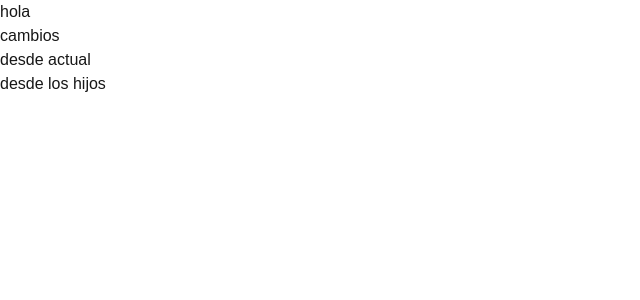
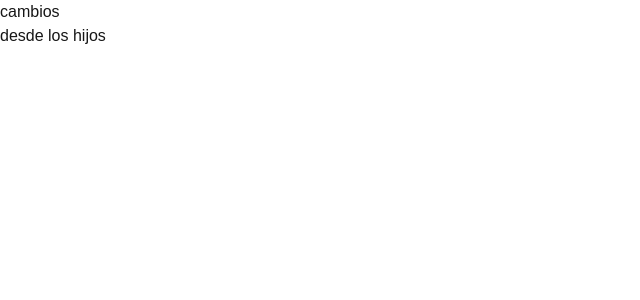
Before and after one commit to Wilmer-sneider/Next-api-full, a Next.js app: page / in a window 1280 px wide. Shown: the top 300 px of the page, without its empty margins (0-640 px from the left). Built offline with nearby package versions, Linux system fonts and the light colour scheme.

Commit message:
haciendo peticiones

```diff
--- a/app/page.tsx
+++ b/app/page.tsx
@@ -3,9 +3,7 @@ import ObtenerTask from "./components/ObtenerTask";
 export default function HomePage() {
   return (
     <>
-      <h2>hola</h2>
       <ObtenerTask />
-      <h2>desde actual</h2>
     </>
   );
 }
```
